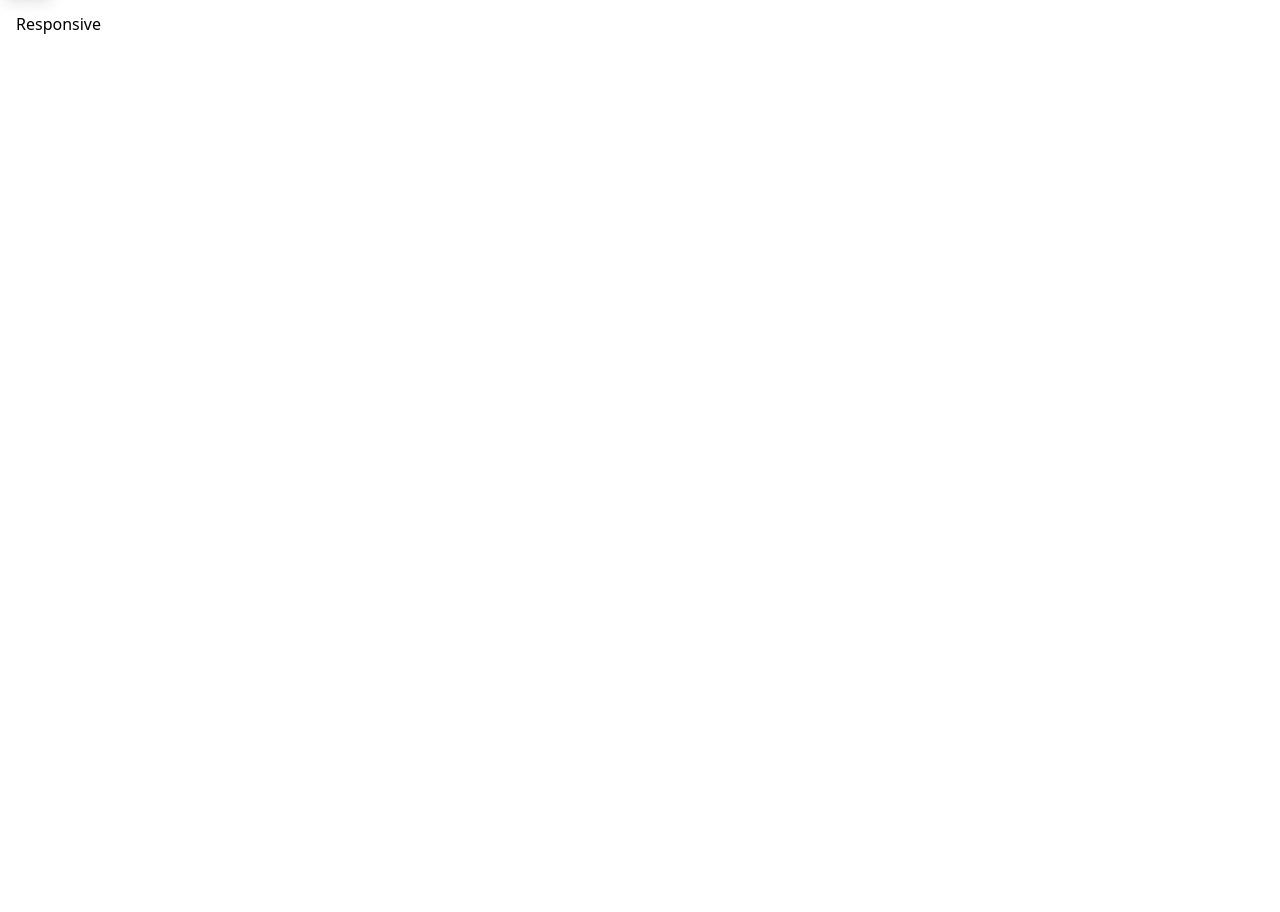
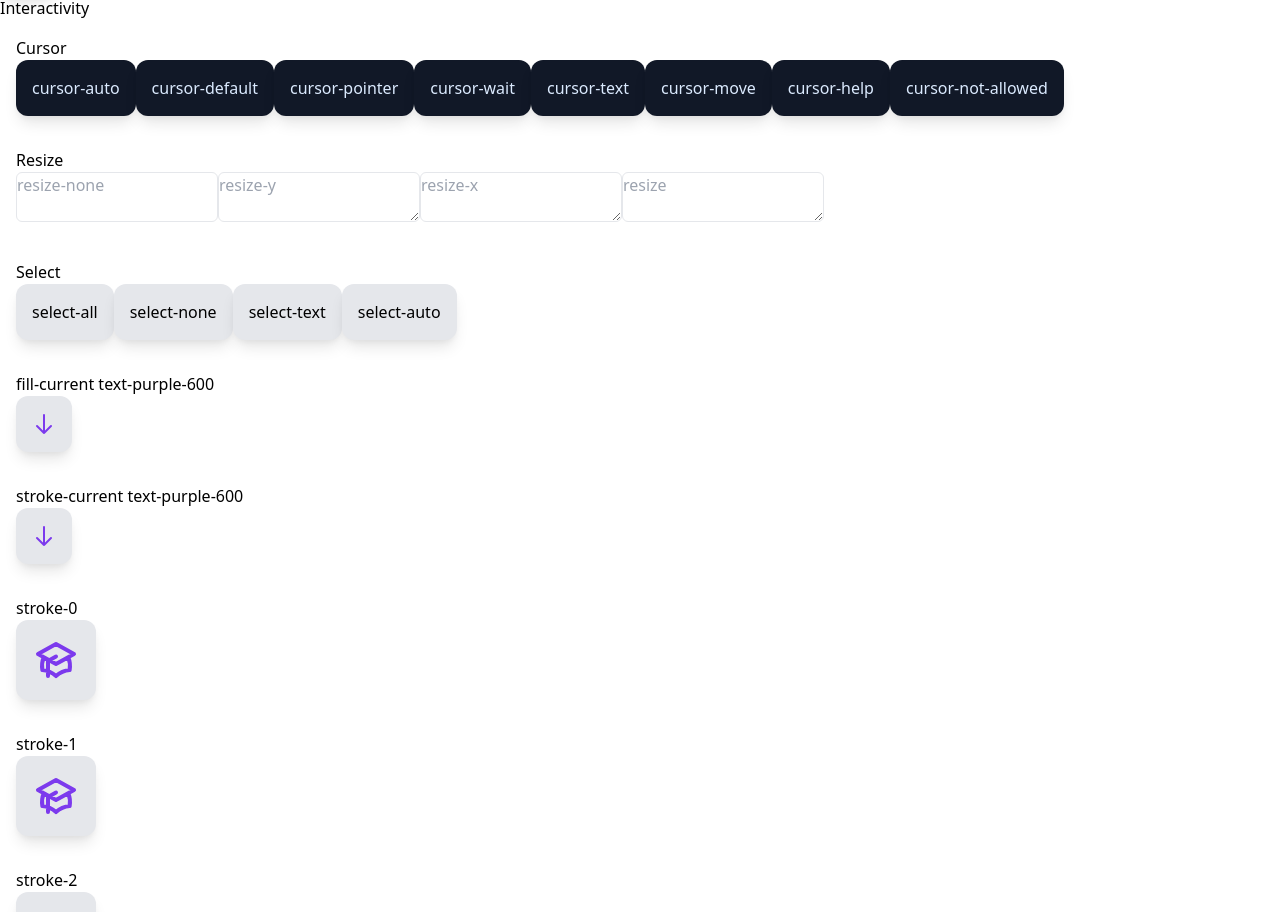
Before and after one commit to alexmkio/tailwind-react-practice, a React (Create React App) app: page / in a window 1280 px wide. Shown: the part 5068-5980 px from the top of the page. Before the commit the page ends 5120 px from the top, so only its background shows below. Built offline with nearby package versions, Linux system fonts and the light colour scheme.

Commit message:
Add examples for SVGs

```diff
--- a/src/App.js
+++ b/src/App.js
@@ -381,6 +381,115 @@ function App() {
           </svg>
         </button>
 
+        <h2>
+          Interactivity
+        </h2>
+
+        <section className="p-4">
+          <h3>
+            Cursor
+          </h3>
+          <button className="bg-gray-900 text-blue-100 p-4 rounded-xl shadow-lg cursor-auto">cursor-auto</button>
+          <button className="bg-gray-900 text-blue-100 p-4 rounded-xl shadow-lg cursor-default">cursor-default</button>
+          <button className="bg-gray-900 text-blue-100 p-4 rounded-xl shadow-lg cursor-pointer">cursor-pointer</button>
+          <button className="bg-gray-900 text-blue-100 p-4 rounded-xl shadow-lg cursor-wait">cursor-wait</button>
+          <button className="bg-gray-900 text-blue-100 p-4 rounded-xl shadow-lg cursor-text">cursor-text</button>
+          <button className="bg-gray-900 text-blue-100 p-4 rounded-xl shadow-lg cursor-move">cursor-move</button>
+          <button className="bg-gray-900 text-blue-100 p-4 rounded-xl shadow-lg cursor-help">cursor-help</button>
+          <button className="bg-gray-900 text-blue-100 p-4 rounded-xl shadow-lg cursor-not-allowed">cursor-not-allowed</button>
+        </section>
+
+        <section className="p-4">
+          <h3>
+            Resize
+          </h3>
+          <textarea className="resize-none border rounded-md" placeholder="resize-none"></textarea>
+          <textarea className="resize-y border rounded-md" placeholder="resize-y"></textarea>
+          <textarea className="resize-x border rounded-md" placeholder="resize-x"></textarea>
+          <textarea className="resize border rounded-md" placeholder="resize"></textarea>
+        </section>
+
+        <section className="p-4">
+          <h3>
+            Select
+          </h3>
+          <button className="bg-gray-200 p-4 rounded-xl shadow-lg select-all">select-all</button>
+          <button className="bg-gray-200 p-4 rounded-xl shadow-lg select-none">select-none</button>
+          <button className="bg-gray-200 p-4 rounded-xl shadow-lg select-text">select-text</button>
+          <button className="bg-gray-200 p-4 rounded-xl shadow-lg select-auto">select-auto</button>
+        </section>
+
+        <section className="p-4">
+          <h3>
+            fill-current text-purple-600
+          </h3>
+          <button className="bg-gray-200 p-4 rounded-xl shadow-lg">
+          <svg className="fill-current text-purple-600 w-6 h-6">
+            <svg xmlns="http://www.w3.org/2000/svg" class="h-6 w-6" fill="none" viewBox="0 0 24 24" stroke="currentColor">
+              <path stroke-linecap="round" stroke-linejoin="round" stroke-width="2" d="M19 14l-7 7m0 0l-7-7m7 7V3" />
+            </svg>
+          </svg>
+        </button>
+        </section>
+
+        <section className="p-4">
+          <h3>
+            stroke-current text-purple-600
+          </h3>
+          <button className="bg-gray-200 p-4 rounded-xl shadow-lg">
+          <svg className="stroke-current text-purple-600 w-6 h-6">
+            <svg xmlns="http://www.w3.org/2000/svg" class="h-6 w-6" fill="none" viewBox="0 0 24 24" stroke="currentColor">
+              <path stroke-linecap="round" stroke-linejoin="round" stroke-width="2" d="M19 14l-7 7m0 0l-7-7m7 7V3" />
+            </svg>
+          </svg>
+        </button>
+        </section>
+
+        <section className="p-4">
+          <h3>
+            stroke-0
+          </h3>
+          <button className="bg-gray-200 p-4 rounded-xl shadow-lg">
+          <svg className="stroke-current stroke-0 text-purple-600 w-12 h-12">
+            <svg xmlns="http://www.w3.org/2000/svg" class="h-6 w-6" fill="none" viewBox="0 0 24 24" stroke="currentColor">
+              <path d="M12 14l9-5-9-5-9 5 9 5z" />
+              <path d="M12 14l6.16-3.422a12.083 12.083 0 01.665 6.479A11.952 11.952 0 0012 20.055a11.952 11.952 0 00-6.824-2.998 12.078 12.078 0 01.665-6.479L12 14z" />
+            <path stroke-linecap="round" stroke-linejoin="round" stroke-width="2" d="M12 14l9-5-9-5-9 5 9 5zm0 0l6.16-3.422a12.083 12.083 0 01.665 6.479A11.952 11.952 0 0012 20.055a11.952 11.952 0 00-6.824-2.998 12.078 12.078 0 01.665-6.479L12 14zm-4 6v-7.5l4-2.222" />
+            </svg>
+          </svg>
+        </button>
+        </section>
+
+        <section className="p-4">
+          <h3>
+            stroke-1
+          </h3>
+          <button className="bg-gray-200 p-4 rounded-xl shadow-lg">
+          <svg className="stroke-current stroke-1 text-purple-600 w-12 h-12">
+            <svg xmlns="http://www.w3.org/2000/svg" class="h-6 w-6" fill="none" viewBox="0 0 24 24" stroke="currentColor">
+              <path d="M12 14l9-5-9-5-9 5 9 5z" />
+              <path d="M12 14l6.16-3.422a12.083 12.083 0 01.665 6.479A11.952 11.952 0 0012 20.055a11.952 11.952 0 00-6.824-2.998 12.078 12.078 0 01.665-6.479L12 14z" />
+            <path stroke-linecap="round" stroke-linejoin="round" stroke-width="2" d="M12 14l9-5-9-5-9 5 9 5zm0 0l6.16-3.422a12.083 12.083 0 01.665 6.479A11.952 11.952 0 0012 20.055a11.952 11.952 0 00-6.824-2.998 12.078 12.078 0 01.665-6.479L12 14zm-4 6v-7.5l4-2.222" />
+            </svg>
+          </svg>
+        </button>
+        </section>
+
+        <section className="p-4">
+          <h3>
+            stroke-2
+          </h3>
+          <button className="bg-gray-200 p-4 rounded-xl shadow-lg">
+          <svg className="stroke-current stroke-2 text-purple-600 w-12 h-12">
+            <svg xmlns="http://www.w3.org/2000/svg" class="h-6 w-6" fill="none" viewBox="0 0 24 24" stroke="currentColor">
+              <path d="M12 14l9-5-9-5-9 5 9 5z" />
+              <path d="M12 14l6.16-3.422a12.083 12.083 0 01.665 6.479A11.952 11.952 0 0012 20.055a11.952 11.952 0 00-6.824-2.998 12.078 12.078 0 01.665-6.479L12 14z" />
+            <path stroke-linecap="round" stroke-linejoin="round" stroke-width="2" d="M12 14l9-5-9-5-9 5 9 5zm0 0l6.16-3.422a12.083 12.083 0 01.665 6.479A11.952 11.952 0 0012 20.055a11.952 11.952 0 00-6.824-2.998 12.078 12.078 0 01.665-6.479L12 14zm-4 6v-7.5l4-2.222" />
+            </svg>
+          </svg>
+        </button>
+        </section>
+
         <section className="p-4">
           <h3>
             Responsive
```
